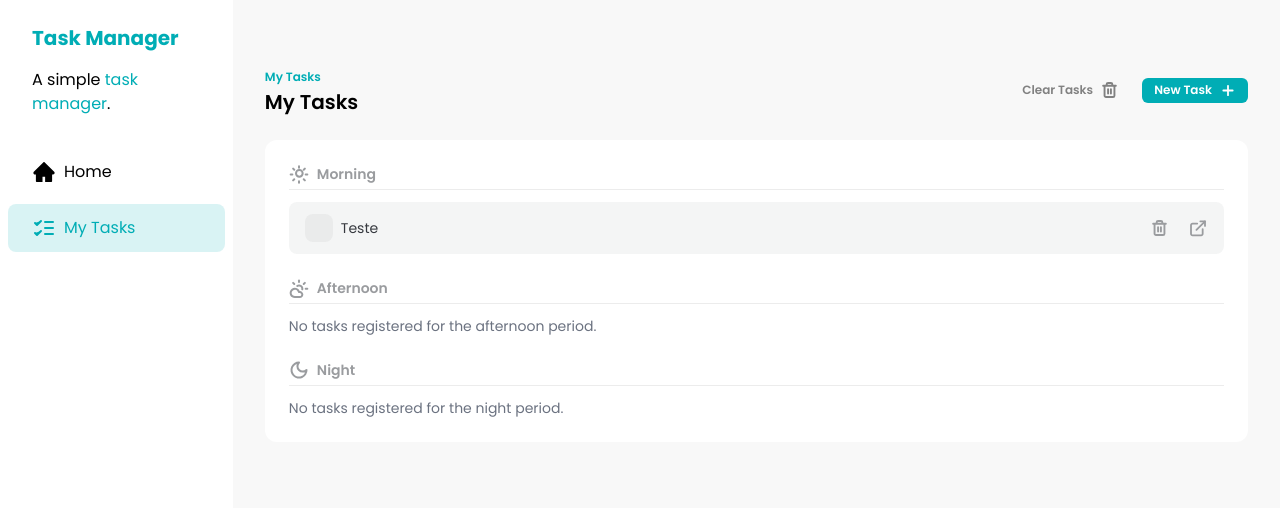
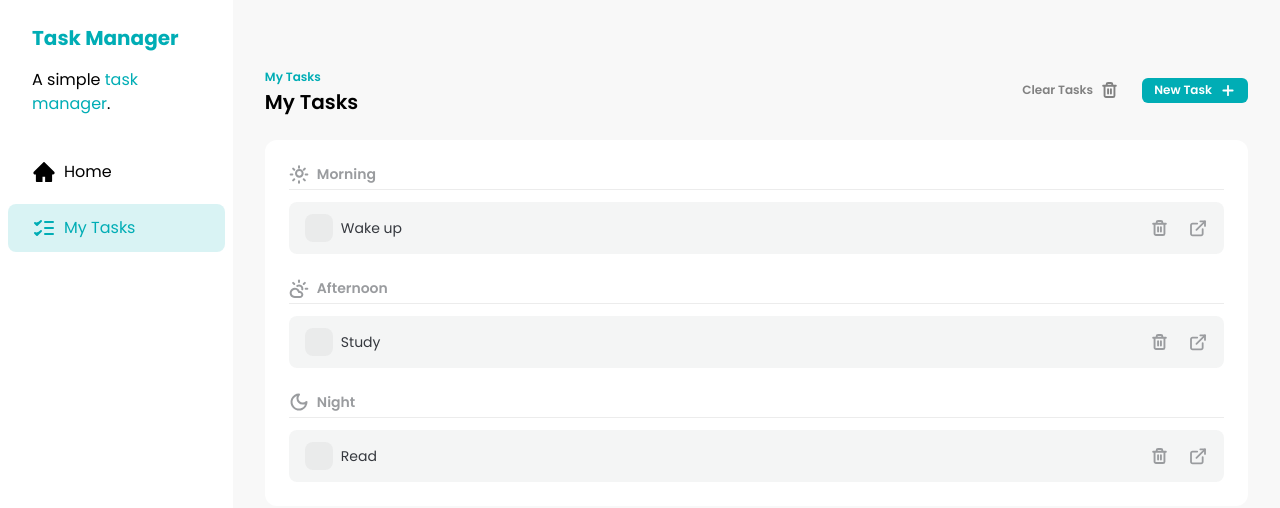
Before and after one commit to guitessmann09/fsc-task-manager, a React (Vite) app: page / in a window 1280 px wide. Shown: the top 508 px of the page. Built offline with nearby package versions, Linux system fonts and the light colour scheme; data requests are answered from the project's data file.

Commit message:
feat: add React-hook-forms

```diff
--- a/db.json
+++ b/db.json
@@ -2,9 +2,23 @@
   "tasks": [
     {
       "id": "7adb4a39-3c1e-4f94-b9a7-1a3899c52b4a",
-      "title": "Teste",
+      "title": "Wake up",
       "time": "morning",
-      "description": "teste 1",
+      "description": "Wake up 8am",
+      "status": "not_started"
+    },
+    {
+      "id": "ccfaccf5-31b1-4503-96a2-7579d4869981",
+      "title": "Read",
+      "time": "evening",
+      "description": "Read \"Em busca de sentido\"",
+      "status": "not_started"
+    },
+    {
+      "id": "1f5d10f6-5bd5-41d2-9e2a-23a0676e26b2",
+      "title": "Study",
+      "time": "afternoon",
+      "description": "Study React Hook Form",
       "status": "not_started"
     }
   ]
--- a/package.json
+++ b/package.json
@@ -15,6 +15,7 @@
     "json-server": "^1.0.0-beta.1",
     "react": "^18.2.0",
     "react-dom": "^18.2.0",
+    "react-hook-form": "^7.52.1",
     "react-router-dom": "^6.25.1",
     "react-transition-group": "^4.4.5",
     "sonner": "^1.5.0",
--- a/src/pages/task-details.jsx
+++ b/src/pages/task-details.jsx
@@ -1,4 +1,5 @@
 import { useEffect, useRef, useState } from 'react'
+import { useForm } from 'react-hook-form'
 import { Link, useNavigate, useParams } from 'react-router-dom'
 import { toast } from 'sonner'
 
@@ -17,7 +18,8 @@ const TaskDetailsPage = () => {
   const { taskId } = useParams()
   const [task, setTask] = useState()
   const [saveIsLoading, setSaveIsLoading] = useState(false)
-  const [errors, setErrors] = useState([])
+  const { register } = useForm()
+
   const navigate = useNavigate()
   const handleBackClick = () => {
     navigate(-1)
@@ -28,32 +30,11 @@ const TaskDetailsPage = () => {
   const timeRef = useRef()
 
   const handeSaveClick = async () => {
-    const newErrors = []
-
+    setSaveIsLoading(true)
     const title = titleRef.current.value
     const description = descriptionRef.current.value
     const time = timeRef.current.value
 
-    if (!title.trim()) {
-      newErrors.push({
-        inputName: 'title',
-        message: 'Title is required',
-      })
-    }
-    if (!description.trim()) {
-      newErrors.push({
-        inputName: 'description',
-        message: 'Description is required',
-      })
-    }
-
-    setErrors(newErrors)
-
-    if (newErrors.length > 0) {
-      return
-    }
-
-    setSaveIsLoading(true)
     const response = await fetch(`http://localhost:3000/tasks/${task.id}`, {
       method: 'PATCH',
       body: JSON.stringify({
@@ -85,11 +66,6 @@ const TaskDetailsPage = () => {
     toast.success('Task deleted successfully')
     navigate(-1)
   }
-
-  const titleError = errors.find((error) => error.inputName === 'title')
-  const descriptionError = errors.find(
-    (error) => error.inputName === 'description'
-  )
 
   useEffect(() => {
     const fetchTasks = async () => {
@@ -146,13 +122,17 @@ const TaskDetailsPage = () => {
               id="title"
               label="Title"
               defaultValue={task?.title}
-              error={titleError}
-              ref={titleRef}
+              {...register('title', {
+                required: 'Title is required.',
+              })}
             />
           </div>
 
           <div>
-            <TimeSelect defaultValue={task?.time} ref={timeRef} />
+            <TimeSelect
+              defaultValue={task?.time}
+              {...register('time', { required: 'Time is required.' })}
+            />
           </div>
 
           <div>
@@ -160,8 +140,9 @@ const TaskDetailsPage = () => {
               id="description"
               label="Desceription"
               defaultValue={task?.description}
-              error={descriptionError}
-              ref={descriptionRef}
+              {...register('description', {
+                required: 'Description is required.',
+              })}
             />
           </div>
         </div>
```
Also changed, not shown: 1 other file (tests, documents, lock files or other folders).
